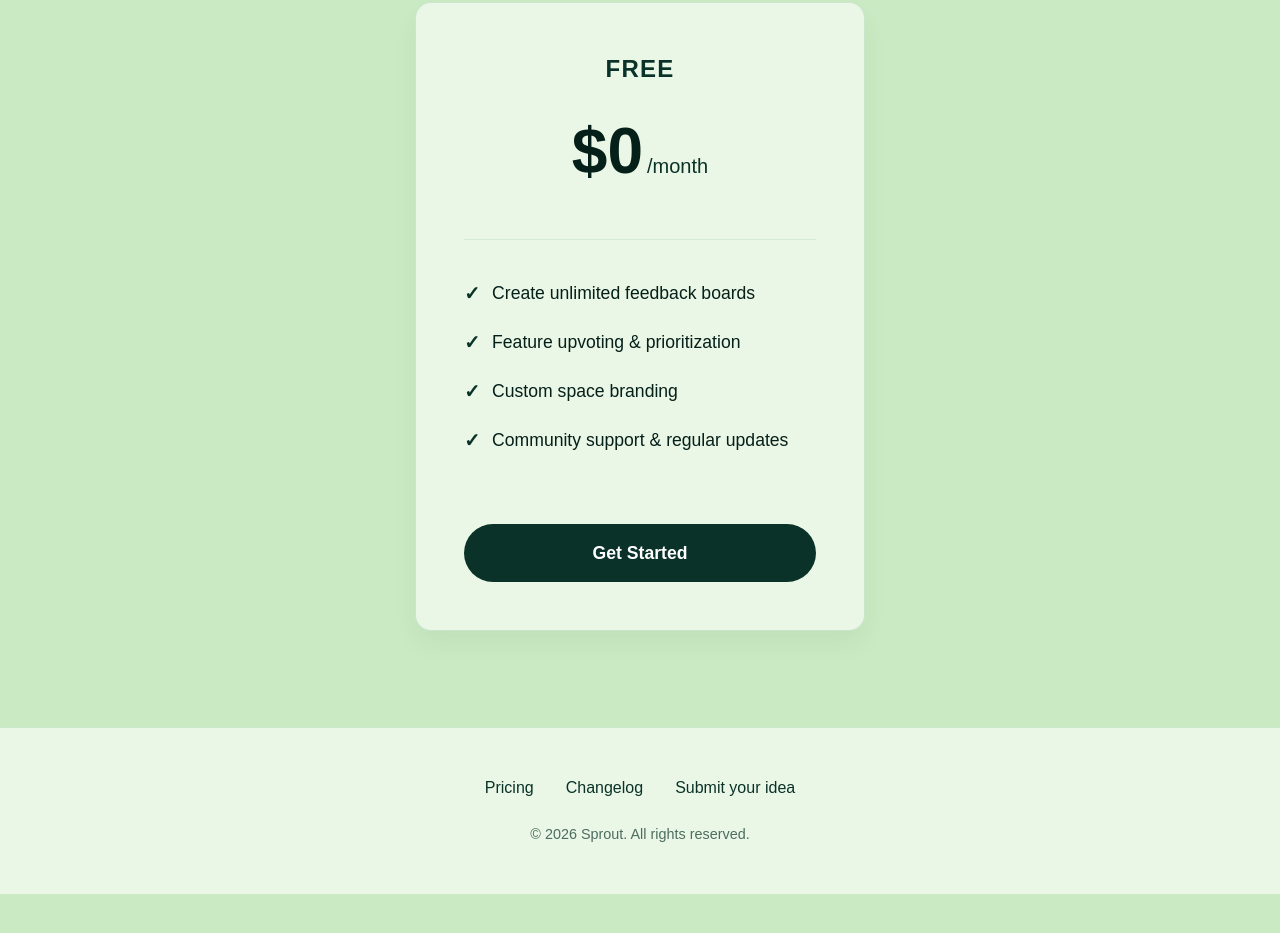
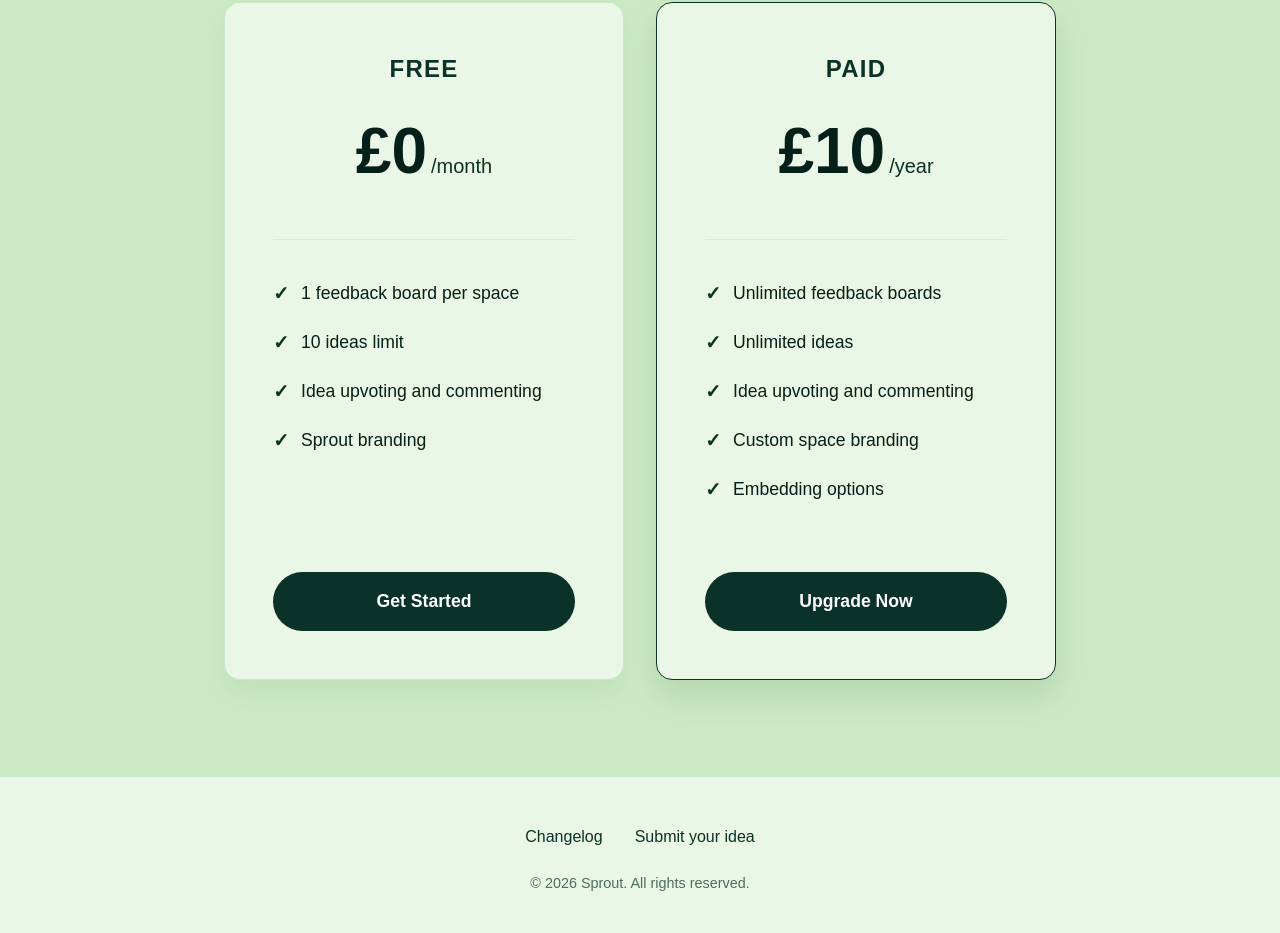
Before and after one commit to nikisiagit/sprout, a React (Vite) app: page /pricing in a window 1280 px wide. Shown: the part 475-1408 px from the top of the page. Before the commit the page ends 1369 px from the top, so only its background shows below. Built offline with nearby package versions, Linux system fonts and the light colour scheme; a web font is replaced by a local one.

Commit message:
feat: animate actually, move pricing to nav, and update pricing tiers

```diff
--- a/src/components/Footer.tsx
+++ b/src/components/Footer.tsx
@@ -6,7 +6,6 @@ export function Footer() {
         <footer className="site-footer">
             <div className="footer-content">
                 <div className="footer-links">
-                    <Link to="/pricing" className="footer-link">Pricing</Link>
                     <Link to="/changelog" className="footer-link">Changelog</Link>
                     <a href="https://sprout-4sz.pages.dev/space/bhculturecalendar" target="_blank" rel="noopener noreferrer" className="footer-link">
                         Submit your idea
--- a/src/pages/LandingPage.css
+++ b/src/pages/LandingPage.css
@@ -243,18 +243,26 @@
     z-index: 1;
 }
 
-.highlight-circle::after {
-    content: "";
+.circle-draw-svg {
     position: absolute;
     left: -8%;
-    top: -5%;
+    top: -10%;
     width: 116%;
-    height: 110%;
-    border: 3px solid var(--accent-primary);
-    border-radius: 60% 40% 50% 50% / 40% 50% 40% 60%;
+    height: 120%;
     z-index: -1;
-    transform: rotate(-2deg);
-    opacity: 0.8;
+    pointer-events: none;
+}
+
+.circle-draw-svg path {
+    stroke-dasharray: 400;
+    stroke-dashoffset: 400;
+    animation: drawCircle 0.8s ease-out 0.8s forwards;
+}
+
+@keyframes drawCircle {
+    to {
+        stroke-dashoffset: 0;
+    }
 }
 
 @media (max-width: 768px) {
--- a/src/pages/LandingPage.tsx
+++ b/src/pages/LandingPage.tsx
@@ -68,6 +68,7 @@ export function LandingPage() {
                     <img src={logo} alt="Sprout" className="logo-img" />
                 </Link>
                 <div className="nav-actions">
+                    <Link to="/pricing" className="nav-link">Pricing</Link>
                     {!isCheckingAuth && (
                         isLoggedIn ? (
                             <Link to="/profile" className="nav-btn">Dashboard</Link>
@@ -87,7 +88,18 @@ export function LandingPage() {
                 </div>
 
                 <h1 className="hero-title">
-                    Build products people <span className="highlight-circle">actually</span> want.
+                    Build products people{' '}
+                    <span className="highlight-circle">
+                        actually
+                        <svg className="circle-draw-svg" xmlns="http://www.w3.org/2000/svg" viewBox="0 0 150 50" preserveAspectRatio="none">
+                            <path d="M15,35 C15,0 140,0 140,25 C140,50 5,45 10,25 C12,15 20,8 35,8"
+                                fill="none"
+                                stroke="var(--accent-primary)"
+                                strokeWidth="3"
+                                strokeLinecap="round" />
+                        </svg>
+                    </span>{' '}
+                    want.
                 </h1>
 
                 <p className="hero-subtitle">
--- a/src/pages/PricingPage.css
+++ b/src/pages/PricingPage.css
@@ -43,8 +43,10 @@
 .pricing-cards {
     display: flex;
     justify-content: center;
+    gap: 2rem;
     width: 100%;
     animation: fadeInUp 0.5s ease-out 0.2s both;
+    flex-wrap: wrap;
 }
 
 .pricing-card {
@@ -53,11 +55,18 @@
     border-radius: var(--radius-lg, 16px);
     padding: 3rem;
     width: 100%;
-    max-width: 450px;
+    max-width: 400px;
+    /* Reduced to fit two columns comfortably */
     box-shadow: 0 12px 24px rgba(10, 50, 40, 0.05);
     display: flex;
     flex-direction: column;
     transition: transform 0.2s, box-shadow 0.2s;
+}
+
+.pricing-card.paid-plan {
+    border-color: var(--accent-primary);
+    box-shadow: 0 16px 32px rgba(10, 50, 40, 0.1);
+    position: relative;
 }
 
 .pricing-card:hover {
--- a/src/pages/PricingPage.tsx
+++ b/src/pages/PricingPage.tsx
@@ -11,6 +11,7 @@ export function PricingPage() {
                     <img src={logo} alt="Sprout" className="logo-img" />
                 </Link>
                 <div className="nav-actions">
+                    <Link to="/pricing" className="nav-link">Pricing</Link>
                     <Link to="/login" className="nav-link">Sign in</Link>
                     <Link to="/get-started" className="nav-btn">Get Started</Link>
                 </div>
@@ -26,15 +27,30 @@ export function PricingPage() {
                     <div className="pricing-card free-plan">
                         <div className="plan-header">
                             <h2 className="plan-name">Free</h2>
-                            <div className="plan-price">$0<span>/month</span></div>
+                            <div className="plan-price">£0<span>/month</span></div>
                         </div>
                         <ul className="plan-features">
-                            <li><span className="check">✓</span> Create unlimited feedback boards</li>
-                            <li><span className="check">✓</span> Feature upvoting & prioritization</li>
-                            <li><span className="check">✓</span> Custom space branding</li>
-                            <li><span className="check">✓</span> Community support & regular updates</li>
+                            <li><span className="check">✓</span> 1 feedback board per space</li>
+                            <li><span className="check">✓</span> 10 ideas limit</li>
+                            <li><span className="check">✓</span> Idea upvoting and commenting</li>
+                            <li><span className="check">✓</span> Sprout branding</li>
                         </ul>
                         <Link to="/get-started" className="plan-btn">Get Started</Link>
+                    </div>
+
+                    <div className="pricing-card paid-plan">
+                        <div className="plan-header">
+                            <h2 className="plan-name">Paid</h2>
+                            <div className="plan-price">£10<span>/year</span></div>
+                        </div>
+                        <ul className="plan-features">
+                            <li><span className="check">✓</span> Unlimited feedback boards</li>
+                            <li><span className="check">✓</span> Unlimited ideas</li>
+                            <li><span className="check">✓</span> Idea upvoting and commenting</li>
+                            <li><span className="check">✓</span> Custom space branding</li>
+                            <li><span className="check">✓</span> Embedding options</li>
+                        </ul>
+                        <Link to="/get-started" className="plan-btn">Upgrade Now</Link>
                     </div>
                 </div>
             </main>
```
